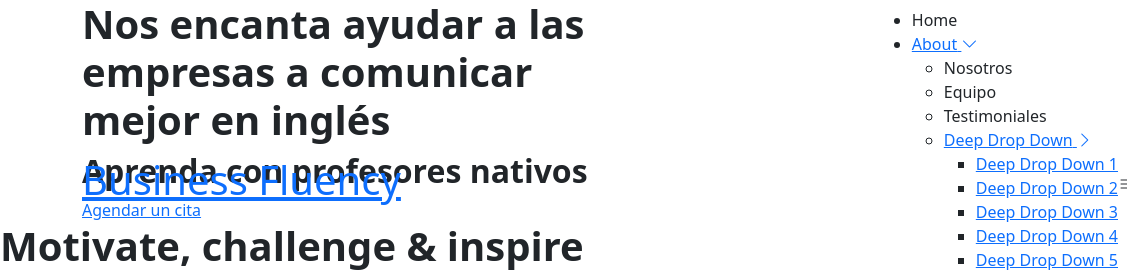
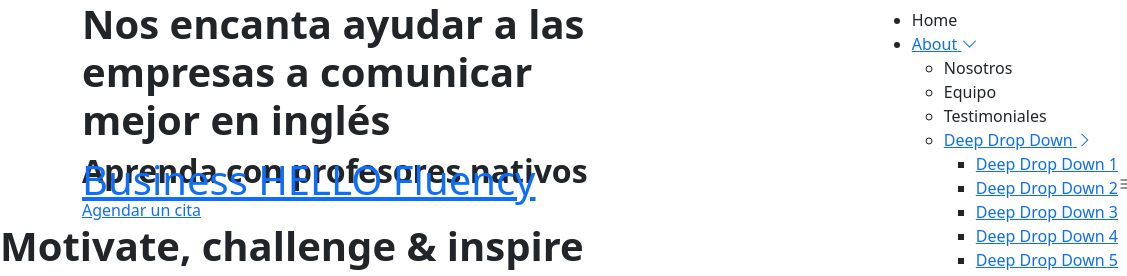
Before and after one commit to sebeasy/website, a plain HTML site: page index.html in a window 1280 px wide. Shown: the top 276 px of the page, 0-1127 px from the left. Drawn offline with nearby package versions, Linux system fonts and the light colour scheme; files that its build step writes are made by us from their sources; files whose address does not match are found by name.

Commit message:
Update index.html

```diff
--- a/index.html
+++ b/index.html
@@ -46,7 +46,7 @@
     <div class="container d-flex align-items-center">
 
       <div class="logo me-auto">
-        <h1><a href="index.html">Business Fluency</a></h1>
+        <h1><a href="index.html">Business HELLO Fluency</a></h1>
         <!-- Uncomment below if you prefer to use an image logo -->
         <!-- <a href="index.html"><img src="assets/img/logo.png" alt="" class="img-fluid"></a>-->
       </div>
```
